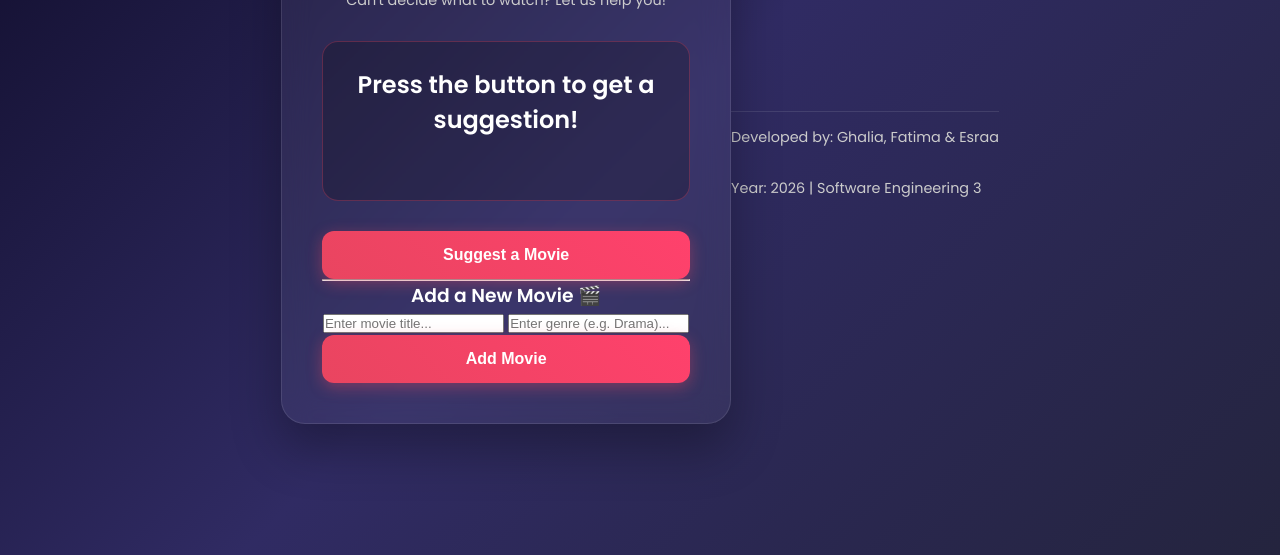
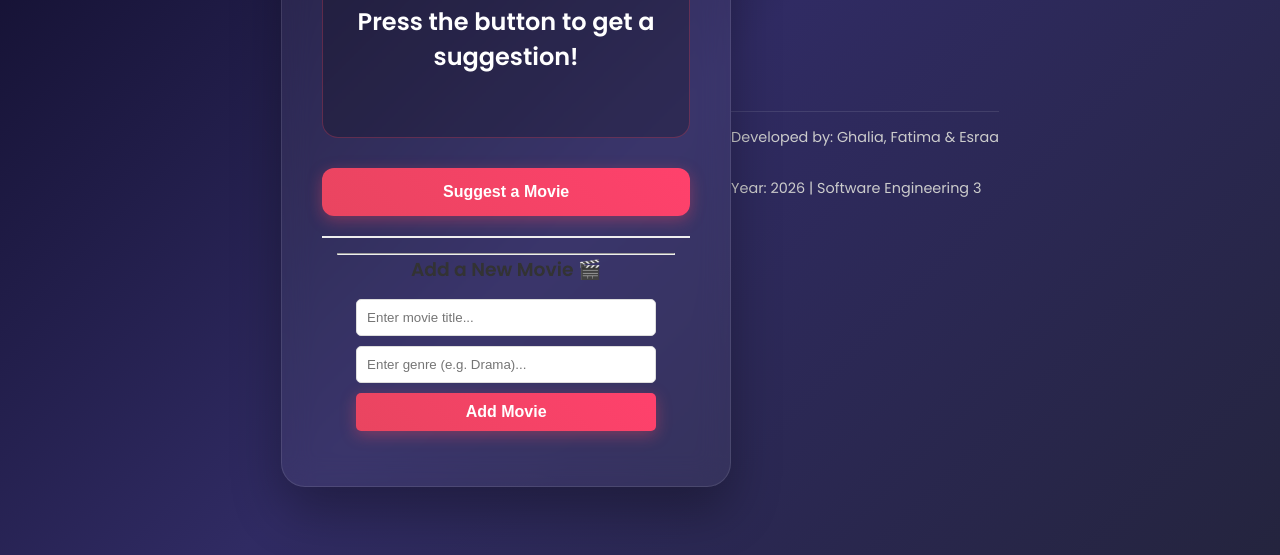
Before and after one commit to inayehghalia-dev/Movie-Suggester-SE3, a plain HTML site: page index.html in a window 1280 px wide. Shown: the part 245-800 px from the top of the page. Drawn offline with Linux system fonts and the light colour scheme.

Commit message:
SS-17: adedd CSS style for add movie section

```diff
--- a/style.css
+++ b/style.css
@@ -110,3 +110,43 @@ footer {
 footer b {
     color: #e94560;
 }
+/* تنسيقات مهمة فاطمة دياب SS-17 */
+.add-movie-section {
+    margin-top: 20px;
+    padding: 15px;
+    border-top: 2px solid #eee;
+    text-align: center;
+}
+
+.add-movie-section h3 {
+    color: #333;
+    margin-bottom: 15px;
+}
+
+.add-movie-section .form-group {
+    display: flex;
+    flex-direction: column;
+    gap: 10px;
+    max-width: 300px;
+    margin: 0 auto;
+}
+
+.add-movie-section input {
+    padding: 10px;
+    border: 1px solid #ddd;
+    border-radius: 5px;
+}
+
+#add-btn {
+    padding: 10px;
+    background-color: #28a745;
+    color: white;
+    border: none;
+    border-radius: 5px;
+    cursor: pointer;
+    font-weight: bold;
+}
+
+#add-btn:hover {
+    background-color: #218838;
+}
```
